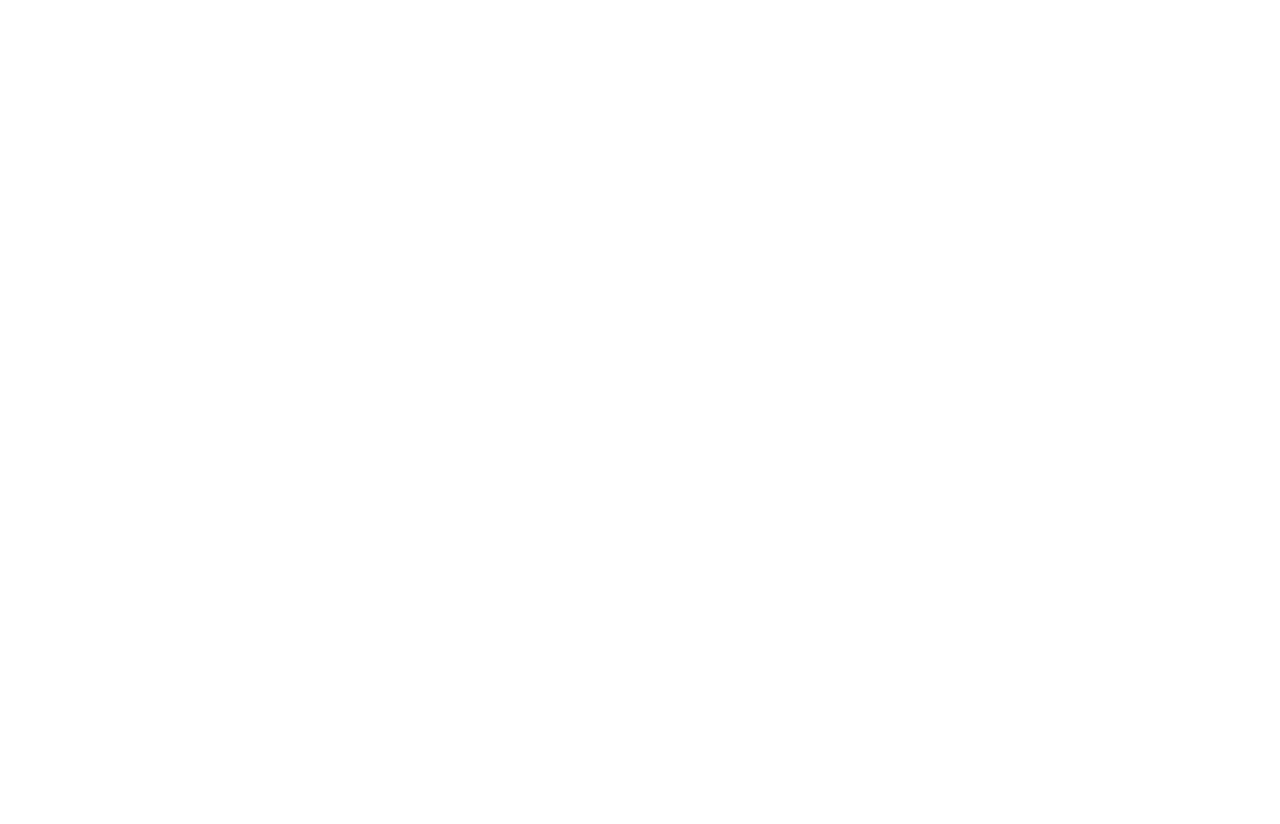
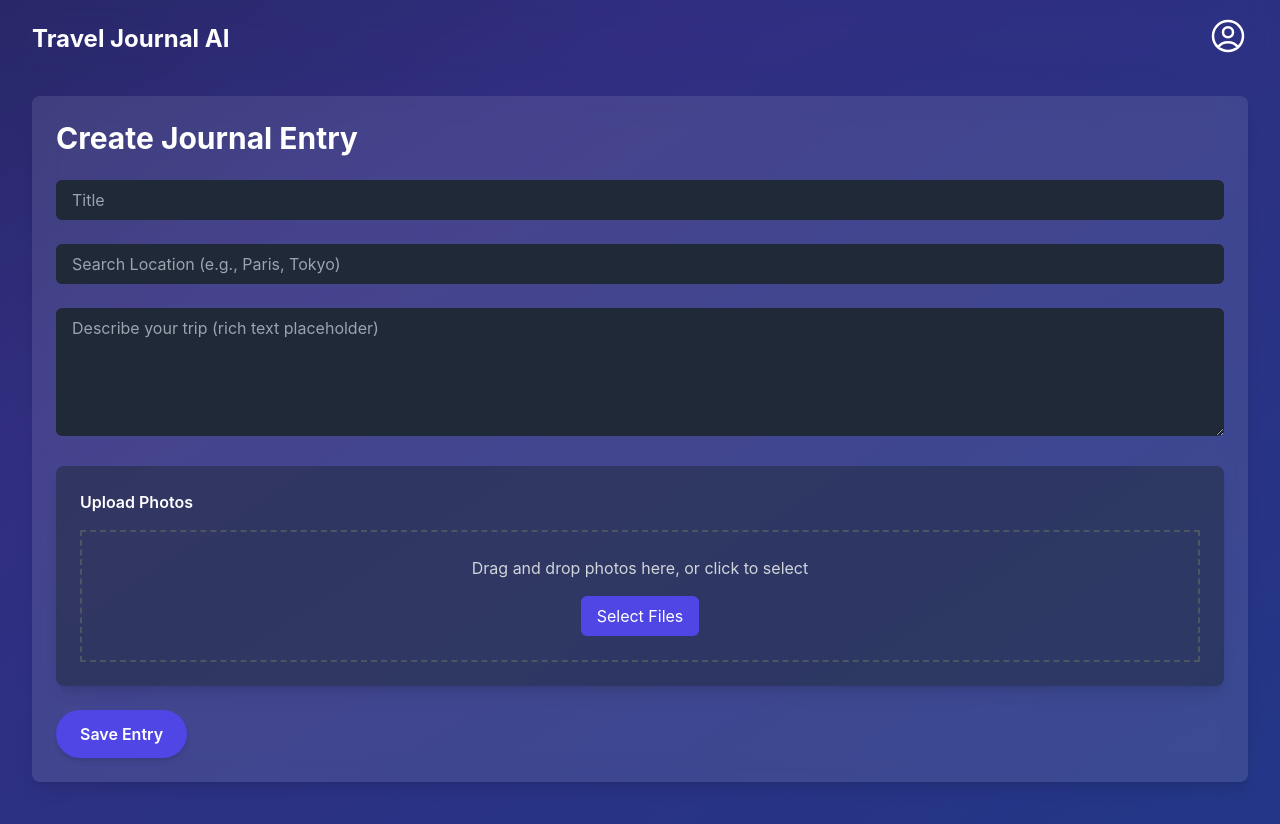
Before and after one commit to adendl/roadtrip-ai, a React (Vite) app in the folder frontend/: page /create-journal-entry in a window 1280 px wide. Before the commit this address had no page. Shown: the top 824 px of the page. Before the commit the page ends 800 px from the top, so only its background shows below. Built offline with nearby package versions, Linux system fonts and the light colour scheme; sample sign-in values are in the browser's storage.

Commit message:
Update upload photos section

```diff
--- a/frontend/src/App.tsx
+++ b/frontend/src/App.tsx
@@ -3,7 +3,8 @@
    import Home from './pages/Home';
    import Login from './pages/Login';
    import SignUp from './pages/SignUp';
-   import Dashboard from './pages/Dashboard'; // Add Dashboard import
+   import Dashboard from './pages/Dashboard';
+   import CreateJournalEntry from './pages/CreateJournalEntry'; // Add new import
    import './styles/index.css';
    import { AuthProvider } from './context/AuthContext';
 
@@ -17,6 +18,7 @@
                <Route path="/login" element={<Login />} />
                <Route path="/signup" element={<SignUp />} />
                <Route path="/dashboard" element={<Dashboard />} />
+               <Route path="/create-journal-entry" element={<CreateJournalEntry />} /> {/* New route */}
              </Routes>
            </div>
          </Router>
--- /dev/null
+++ b/frontend/src/pages/CreateJournalEntry.tsx
@@ -0,0 +1,185 @@
+import React, { useState, useEffect, useRef } from 'react';
+import { useAuth } from '../context/AuthContext';
+import { useNavigate } from 'react-router-dom';
+import Button from '../components/Button';
+import Header from '../components/Header';
+
+interface JournalEntry {
+  id: number;
+  title: string;
+  content: string;
+  location: { type: string; coordinates: [number, number] };
+  photoUrls: string[];
+  aiSummary?: string; // Optional for now
+  createdAt: string;
+}
+
+const CreateJournalEntry: React.FC = () => {
+  const { isLoggedIn, token } = useAuth();
+  const navigate = useNavigate();
+
+  useEffect(() => {
+    if (!isLoggedIn || !token) {
+      navigate('/login');
+    }
+  }, [isLoggedIn, token, navigate]);
+
+  const [entry, setEntry] = useState<JournalEntry>({
+    id: Date.now(), // Temporary ID
+    title: '',
+    content: '',
+    location: { type: 'Point', coordinates: [0, 0] },
+    photoUrls: [],
+    createdAt: new Date().toISOString(),
+  });
+  const [locationSearch, setLocationSearch] = useState('');
+  const [photos, setPhotos] = useState<File[]>([]);
+  const [previewUrls, setPreviewUrls] = useState<string[]>([]);
+  const dropRef = useRef<HTMLDivElement>(null);
+
+  const handleTitleChange = (e: React.ChangeEvent<HTMLInputElement>) => {
+    setEntry({ ...entry, title: e.target.value });
+  };
+
+  const handleLocationChange = (e: React.ChangeEvent<HTMLInputElement>) => {
+    setLocationSearch(e.target.value);
+    if (e.target.value.toLowerCase().includes('paris')) {
+      setEntry({ ...entry, location: { type: 'Point', coordinates: [48.8584, 2.2945] } });
+    } else if (e.target.value.toLowerCase().includes('tokyo')) {
+      setEntry({ ...entry, location: { type: 'Point', coordinates: [35.6762, 139.6503] } });
+    } else {
+      setEntry({ ...entry, location: { type: 'Point', coordinates: [0, 0] } });
+    }
+  };
+
+  const handleContentChange = (e: React.ChangeEvent<HTMLTextAreaElement>) => {
+    setEntry({ ...entry, content: e.target.value });
+  };
+
+  const handlePhotoUpload = (e: React.ChangeEvent<HTMLInputElement>) => {
+    if (e.target.files) {
+      const newPhotos = Array.from(e.target.files);
+      setPhotos((prevPhotos) => [...prevPhotos, ...newPhotos]);
+      const newPreviewUrls = newPhotos.map((file) => URL.createObjectURL(file));
+      setPreviewUrls((prevUrls) => [...prevUrls, ...newPreviewUrls]);
+    }
+  };
+
+  const handleDrop = (e: React.DragEvent<HTMLDivElement>) => {
+    e.preventDefault();
+    if (e.dataTransfer.files) {
+      const newPhotos = Array.from(e.dataTransfer.files);
+      setPhotos((prevPhotos) => [...prevPhotos, ...newPhotos]);
+      const newPreviewUrls = newPhotos.map((file) => URL.createObjectURL(file));
+      setPreviewUrls((prevUrls) => [...prevUrls, ...newPreviewUrls]);
+    }
+  };
+
+  const handleDragOver = (e: React.DragEvent<HTMLDivElement>) => {
+    e.preventDefault();
+  };
+
+  const handleSubmit = (e: React.MouseEvent) => {
+    e.preventDefault();
+    console.log('New Journal Entry:', entry);
+    setEntry({
+      id: Date.now(),
+      title: '',
+      content: '',
+      location: { type: 'Point', coordinates: [0, 0] },
+      photoUrls: [],
+      createdAt: new Date().toISOString(),
+    });
+    setPhotos([]);
+    setPreviewUrls([]);
+    navigate('/dashboard');
+  };
+
+  return (
+    <div className="min-h-screen bg-gradient-to-br from-gray-900 via-indigo-900 to-blue-900 animate-gradient-x text-white">
+      <Header />
+      <main className="pt-24 pb-12">
+        <div className="max-w-7xl mx-auto px-4 sm:px-6 lg:px-8">
+          <div className="bg-white bg-opacity-10 backdrop-blur-md p-6 rounded-lg shadow-lg">
+            <h2 className="text-3xl font-bold mb-6">Create Journal Entry</h2>
+            <div className="space-y-6">
+              <input
+                type="text"
+                value={entry.title}
+                onChange={handleTitleChange}
+                placeholder="Title"
+                className="w-full px-4 py-2 bg-gray-800 text-white rounded-md focus:outline-none focus:ring-2 focus:ring-indigo-500"
+              />
+              <input
+                type="text"
+                value={locationSearch}
+                onChange={handleLocationChange}
+                placeholder="Search Location (e.g., Paris, Tokyo)"
+                className="w-full px-4 py-2 bg-gray-800 text-white rounded-md focus:outline-none focus:ring-2 focus:ring-indigo-500"
+              />
+              <textarea
+                value={entry.content}
+                onChange={handleContentChange}
+                placeholder="Describe your trip (rich text placeholder)"
+                className="w-full h-32 px-4 py-2 bg-gray-800 text-white rounded-md focus:outline-none focus:ring-2 focus:ring-indigo-500"
+              />
+              <div className="bg-gray-800 bg-opacity-50 p-6 rounded-lg shadow-lg">
+                <label className="block text-white mb-4 font-semibold">Upload Photos</label>
+                <div
+                  ref={dropRef}
+                  onDrop={handleDrop}
+                  onDragOver={handleDragOver}
+                  className="border-2 border-dashed border-gray-600 p-6 text-center text-gray-300 hover:border-indigo-500 transition-colors"
+                >
+                  <p>Drag and drop photos here, or click to select</p>
+                  <input
+                    type="file"
+                    multiple
+                    onChange={handlePhotoUpload}
+                    className="hidden"
+                    id="photo-upload"
+                  />
+                  <button
+                    onClick={() => document.getElementById('photo-upload')?.click()}
+                    className="mt-4 px-4 py-2 bg-indigo-600 text-white rounded-md hover:bg-indigo-700 focus:outline-none focus:ring-2 focus:ring-indigo-500 transition-colors"
+                  >
+                    Select Files
+                  </button>
+                </div>
+                {previewUrls.length > 0 && (
+                  <div className="grid grid-cols-4 gap-4 mt-4">
+                    {previewUrls.map((url, index) => (
+                      <div key={index} className="relative">
+                        <img
+                          src={url}
+                          alt={`Preview ${index}`}
+                          className="h-24 w-24 object-cover rounded-lg shadow-md"
+                        />
+                        <button
+                          onClick={() => {
+                            setPhotos(photos.filter((_, i) => i !== index));
+                            setPreviewUrls(previewUrls.filter((_, i) => i !== index));
+                          }}
+                          className="absolute top-1 right-1 bg-red-600 text-white rounded-full w-6 h-6 flex items-center justify-center hover:bg-red-700 focus:outline-none"
+                        >
+                          ×
+                        </button>
+                      </div>
+                    ))}
+                  </div>
+                )}
+              </div>
+              <Button
+                text="Save Entry"
+                onClick={handleSubmit}
+                variant="primary"
+              />
+            </div>
+          </div>
+        </div>
+      </main>
+    </div>
+  );
+};
+
+export default CreateJournalEntry;
--- a/frontend/src/pages/Dashboard.tsx
+++ b/frontend/src/pages/Dashboard.tsx
@@ -94,7 +94,7 @@
              <div className="mb-8">
                <Button
                  text="Create Journal Entry"
-              onClick={() => console.log('Create Journal Entry clicked')}
+                 onClick={() => navigate('/create-journal-entry')} // Navigate to create page
                  variant="primary"
                  icon={<PlusIcon className="h-5 w-5" />}
                />
```
Lines whose indentation alone changed are shown as unchanged.
